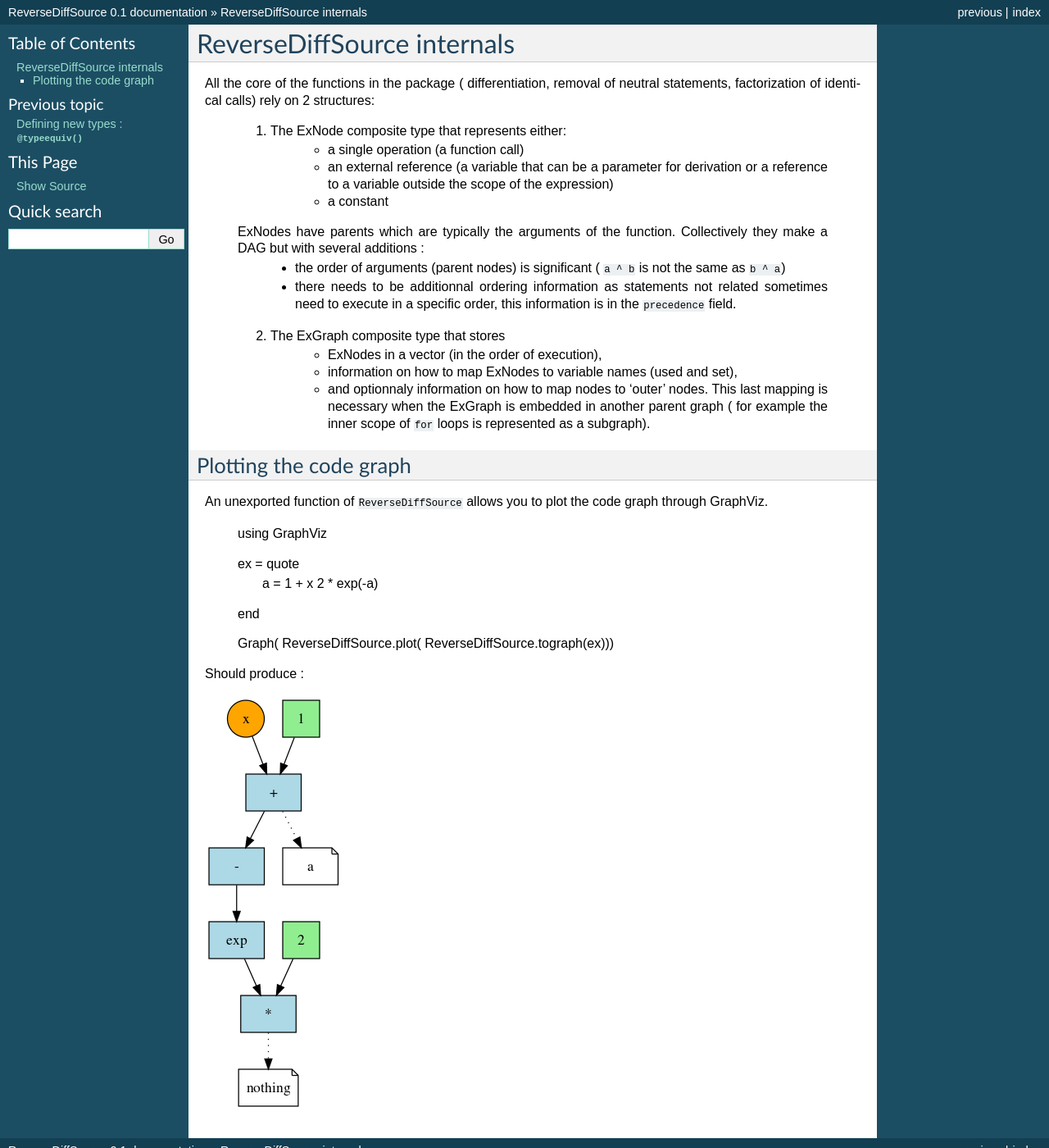
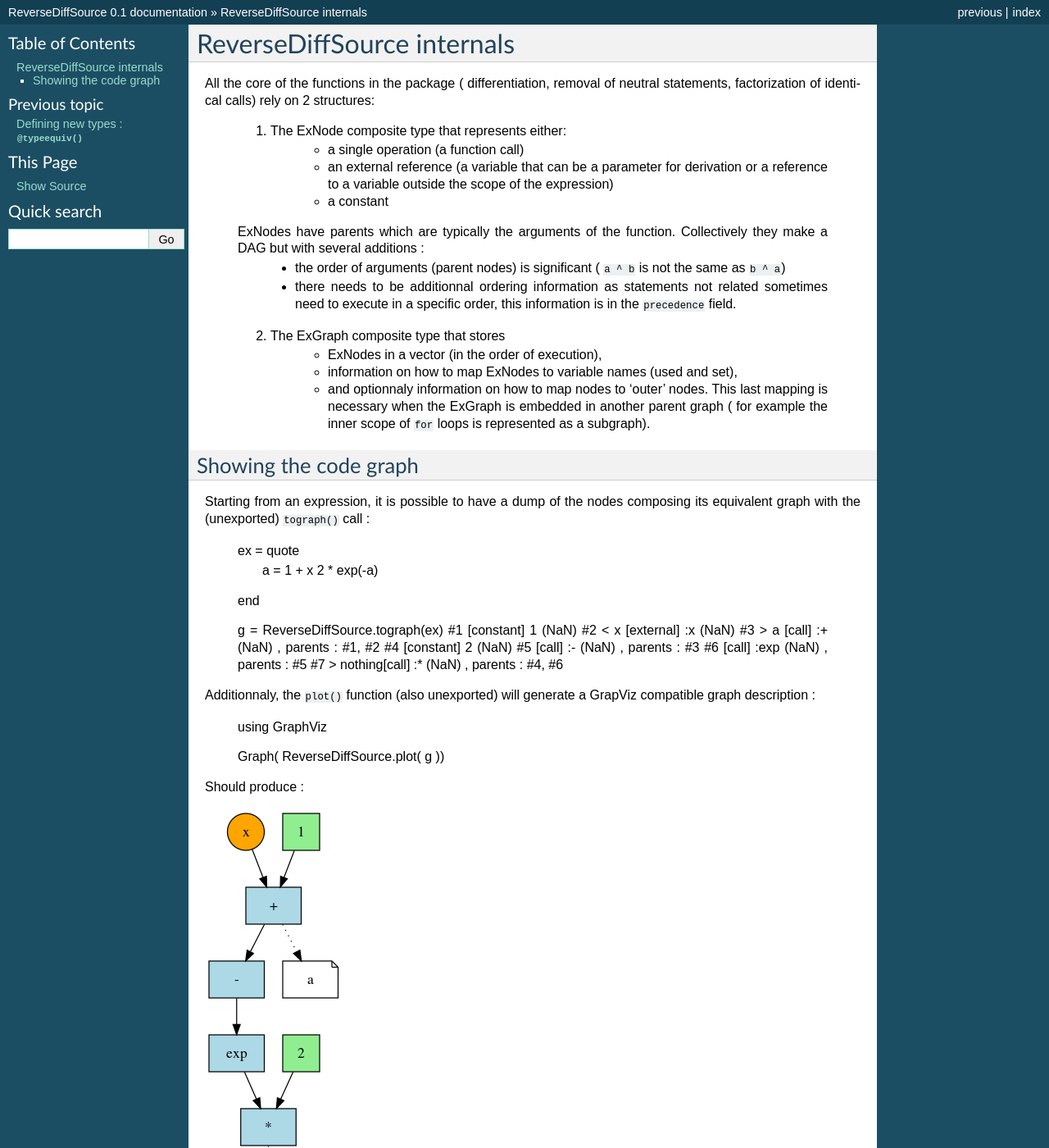
Before and after one commit to JuliaAttic/ReverseDiffSource.jl, a Sphinx documentation site: the page built from doc/internals.rst, in a window 1280 px wide and 1400 px high. Shown: the whole window at 82% size. Built offline with Sphinx 7.4.7, drawn with Linux system fonts in a browser that asks for light colours.

Commit message:
modified docs

```diff
--- a/doc/internals.rst
+++ b/doc/internals.rst
@@ -16,19 +16,30 @@
 		- and optionnaly information on how to map nodes to 'outer' nodes. This last mapping is necessary when the ExGraph is embedded in another parent graph ( for example the inner scope of ``for`` loops is represented as a subgraph).
 
 
-Plotting the code graph
-^^^^^^^^^^^^^^^^^^^^^^^
+Showing the code graph
+^^^^^^^^^^^^^^^^^^^^^^
 
-An unexported function of ``ReverseDiffSource`` allows you to plot the code graph through GraphViz.
+Starting from an expression, it is possible to have a dump of the nodes composing its equivalent graph with the (unexported) ``tograph()`` call :
+
+	ex = quote
+	  a = 1 + x
+	  2 * exp(-a)
+	end
+
+	g = ReverseDiffSource.tograph(ex)
+	#1        [constant]  1         (NaN)
+	#2  < x   [external]  :x        (NaN)
+	#3  > a   [call]      :+        (NaN)     , parents : #1, #2
+	#4        [constant]  2         (NaN)
+	#5        [call]      :-        (NaN)     , parents : #3
+	#6        [call]      :exp      (NaN)     , parents : #5
+	#7  > nothing[call]      :*        (NaN)     , parents : #4, #6
+
+Additionnaly, the ``plot()`` function (also unexported) will generate a GrapViz compatible graph description :
 
 	using GraphViz
 
-	ex = quote
-		a = 1 + x
-		2 * exp(-a)
-	end
-
-	Graph( ReverseDiffSource.plot( ReverseDiffSource.tograph(ex)))
+	Graph( ReverseDiffSource.plot( g ))
 
 Should produce :
 
--- a/doc/maincall.rst
+++ b/doc/maincall.rst
@@ -134,5 +134,3 @@
 * Only a limited set of Julia semantics are supported at this stage. Some frequently used statements such as comprehensions, ``if else``, ``while`` loops cannot be used in the expression.
 
 * Mutating functions cannot be used (with the exception of ``setindex!``).
-
-* ....
--- a/doc/maincall2.rst
+++ b/doc/maincall2.rst
@@ -2,7 +2,7 @@
 ***********************************
 
 .. warning::
-	This version of ``rdiff()`` will not work if there are ``for`` loops in the function definition. This is due to julia giving only access to an interpreted version of the original function definition (through the ``uncompressed_ast`` call) that translates loops to a form that make them more challenging to parse.
+	Currently ``rdiff()`` will not work with ``for`` loops in the function definition. This is caused by ``uncompressed_ast`` call not giving access to the original function definition but to an interpreted version that is more challenging to parse.
 
 Calling syntax::
 
@@ -56,5 +56,3 @@
 * Only a limited set of Julia semantics are supported at this stage. Some frequently used statements such as comprehensions, ``if else``, ``while`` loops cannot be used in the expression.
 
 * Mutating functions cannot be used (with the exception of ``setindex!``).
-
-* ....
```
